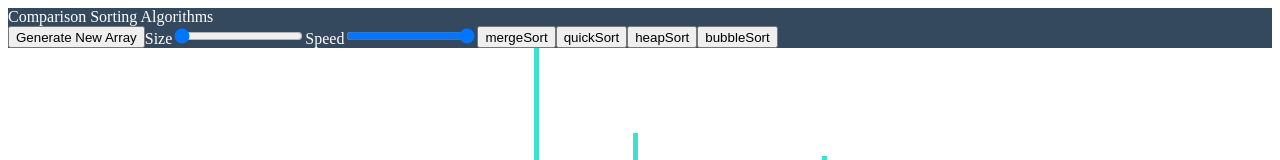
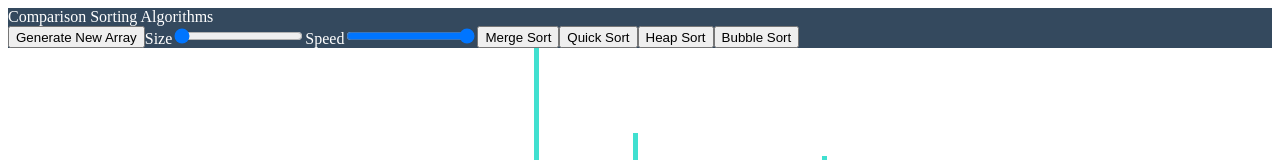
Before and after one commit to leolew97/Sorting-Algorithm-Visualizer, a React app: page / in a window 1280 px wide. Shown: the top 160 px of the page. Built offline with nearby package versions, Linux system fonts and the light colour scheme.

Commit message:
css styling and comments

```diff
--- a/src/Algorithms/bubbleSort.js
+++ b/src/Algorithms/bubbleSort.js
@@ -5,6 +5,7 @@
   return animations;
 }
 
+// returns the bubble sort algorithm
 function bubbleSort(arr, animations) {
   for (let i = 0; i < arr.length - 1; i++) {
     for (let j = 0; j < arr.length - i - 1; j++) {
--- a/src/SortingVisualizer/SortingVisualizer.jsx
+++ b/src/SortingVisualizer/SortingVisualizer.jsx
@@ -66,7 +66,7 @@
     // sorting speed is. This is unintuitive, because users will expect a maxed out slider to be the fastest possible speed in milliseconds.
     const inverseSpeed = document.getElementById('speed').value;
     const speedOfArray = document.getElementById('speed').getAttribute('max');
-    const ANIMATION_SPEED_MS = Math.abs((parseInt(speedOfArray) + 1)-inverseSpeed);
+    const ANIMATION_SPEED_MS = Math.abs((parseInt(speedOfArray) + 1) - inverseSpeed);
 
     for (let i = 0; i < animations.length; i++) {
       const arrayBars = document.getElementsByClassName('arrayBars');
@@ -104,10 +104,10 @@
           <button onClick={() => this.resetArray()}>Generate New Array</button>
           <span>Size<input type='range' min='50' max='200' step='10' id='size' onChange={() => this.resetArray()}></input></span>
           <span>Speed<input type='range' min='1' max='10' step='1' id='speed'></input></span>
-          <button onClick={() => this.mergeSort()}>mergeSort</button>
-          <button onClick={() => this.quickSort()}>quickSort</button>
-          <button onClick={() => this.heapSort()}>heapSort</button>
-          <button onClick={() => this.bubbleSort()}>bubbleSort</button>
+          <button onClick={() => this.mergeSort()}>Merge Sort</button>
+          <button onClick={() => this.quickSort()}>Quick Sort</button>
+          <button onClick={() => this.heapSort()}>Heap Sort</button>
+          <button onClick={() => this.bubbleSort()}>Bubble Sort</button>
           </div>
         </div>
 
```
Also changed, not shown: 1 other file (tests, documents, lock files or other folders).
